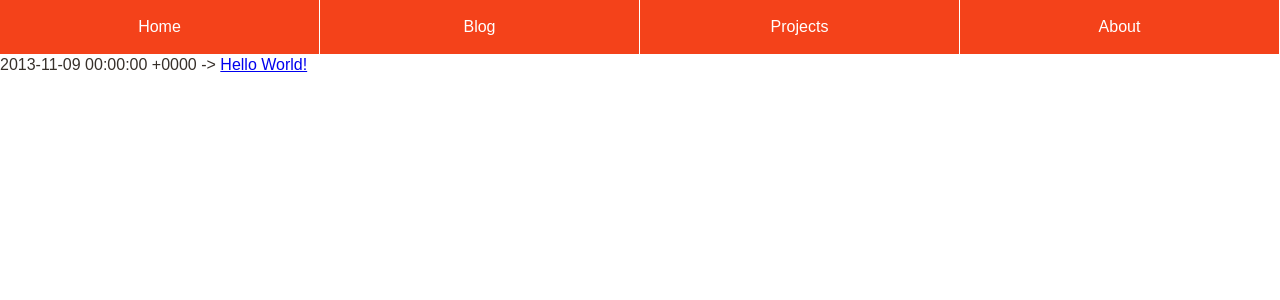
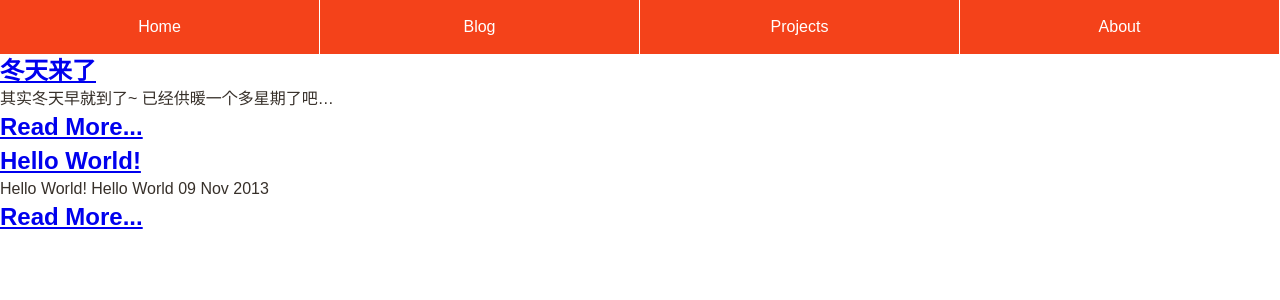
Before and after one commit to gncy2013/gncy2013.github.io, a Jekyll site: the page built from index.html, in a window 1280 px wide. Shown: the top 300 px of the page. Built offline with Jekyll 4.4.1, drawn with Linux system fonts in a browser that asks for light colours.

Commit message:
Add "Read More..." function

```diff
--- a/_layouts/post.html
+++ b/_layouts/post.html
@@ -25,7 +25,6 @@
 
         {{ content }}
 
-
         <div id="disqus_thread"></div>
         <script type="text/javascript">
             /* * * CONFIGURATION VARIABLES: EDIT BEFORE PASTING INTO YOUR WEBPAGE * * */
--- /dev/null
+++ b/_posts/2013-11-10-winter.md
@@ -0,0 +1,10 @@
+---
+layout: post
+title: 冬天来了
+---
+
+其实冬天早就到了~ 已经供暖一个多星期了吧...
+<!-- more -->
+今天中午去洗澡的路上发现已经开始结冰了
+来东北的第二个冬天了
+家里应该还是10~20℃的样子
--- a/index.html
+++ b/index.html
@@ -3,8 +3,24 @@ layout: default
 title: CBlog
 ---
 
-<ul>
-    {% for post in site.posts %}
-        <li> {{ post.date }} -> <a href="{{ post.url }}">{{ post.title }}</a> </li>
-    {% endfor %}
+{% for post in site.posts %}
+<ul id="post_list">
+    <span class="data" style="position: absolute; top: auto; bottom: auto;">
+        <span class="month">{{ post.data | data: "%b" }}</span>
+        <span class="day">{{ post.data | data: "%d" }}</span>
+    </span>
+    <li class="post-preview">
+        <div class="body">
+            <div class="content">
+                <h2 class="title"><a href="{{ post.url }}" title="{{ post.title }}">{{ post.title }}</a></h2>
+                {% if post.content contains "<!-- more -->" %}
+                    {{ post.content | split: "<!-- more -->" | first % }}
+                {% else %}
+                    {{ post.content | strip_html | truncatewords:100 }}
+                {% endif %}
+                <h2 class="read more"><a href="{{ post.url }}" title="{{ post.title }}">Read More...</a></h3>
+            </div>
+        </div>
+    </li>
 </ul>
+{% endfor %}
```
